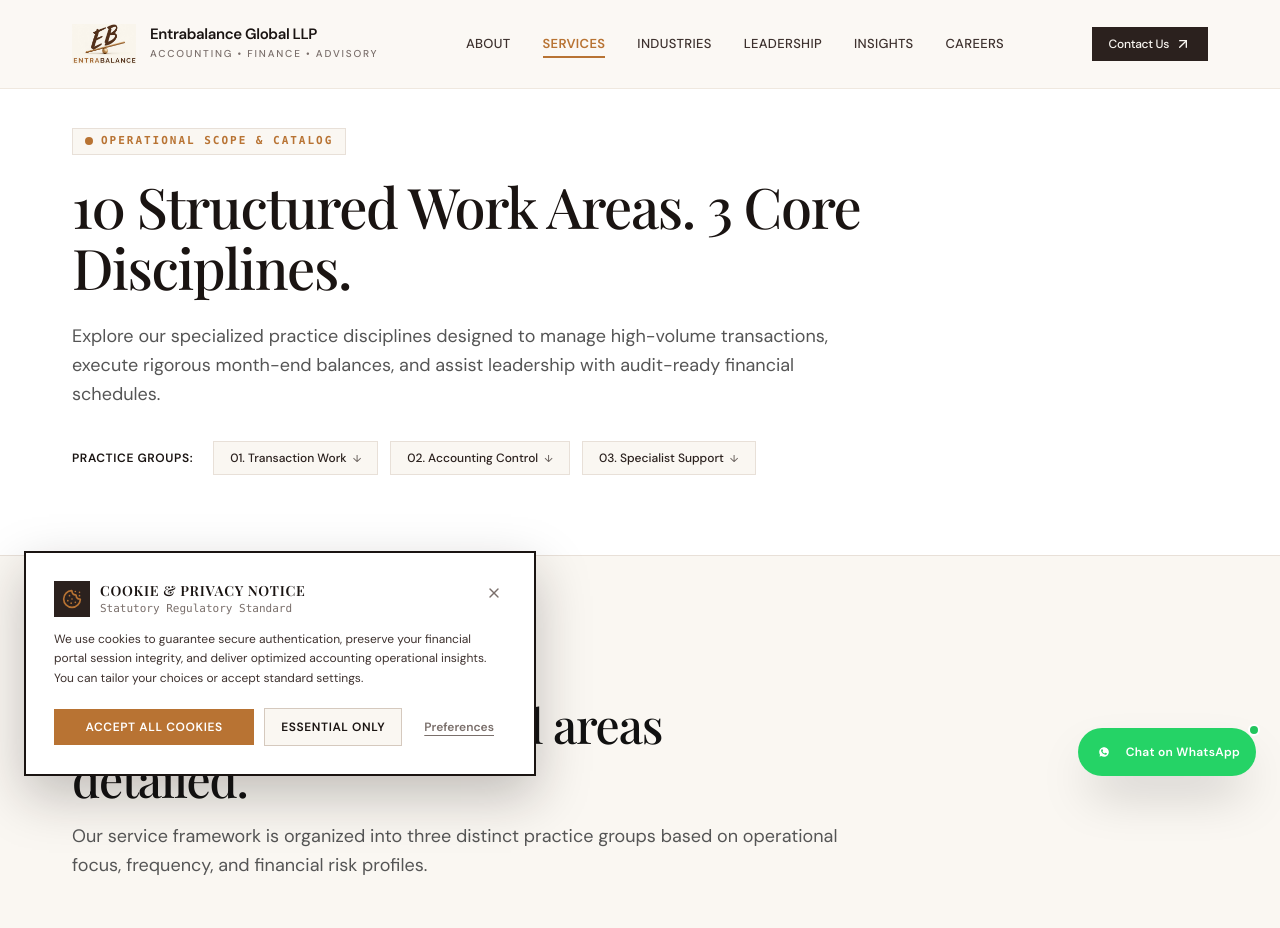
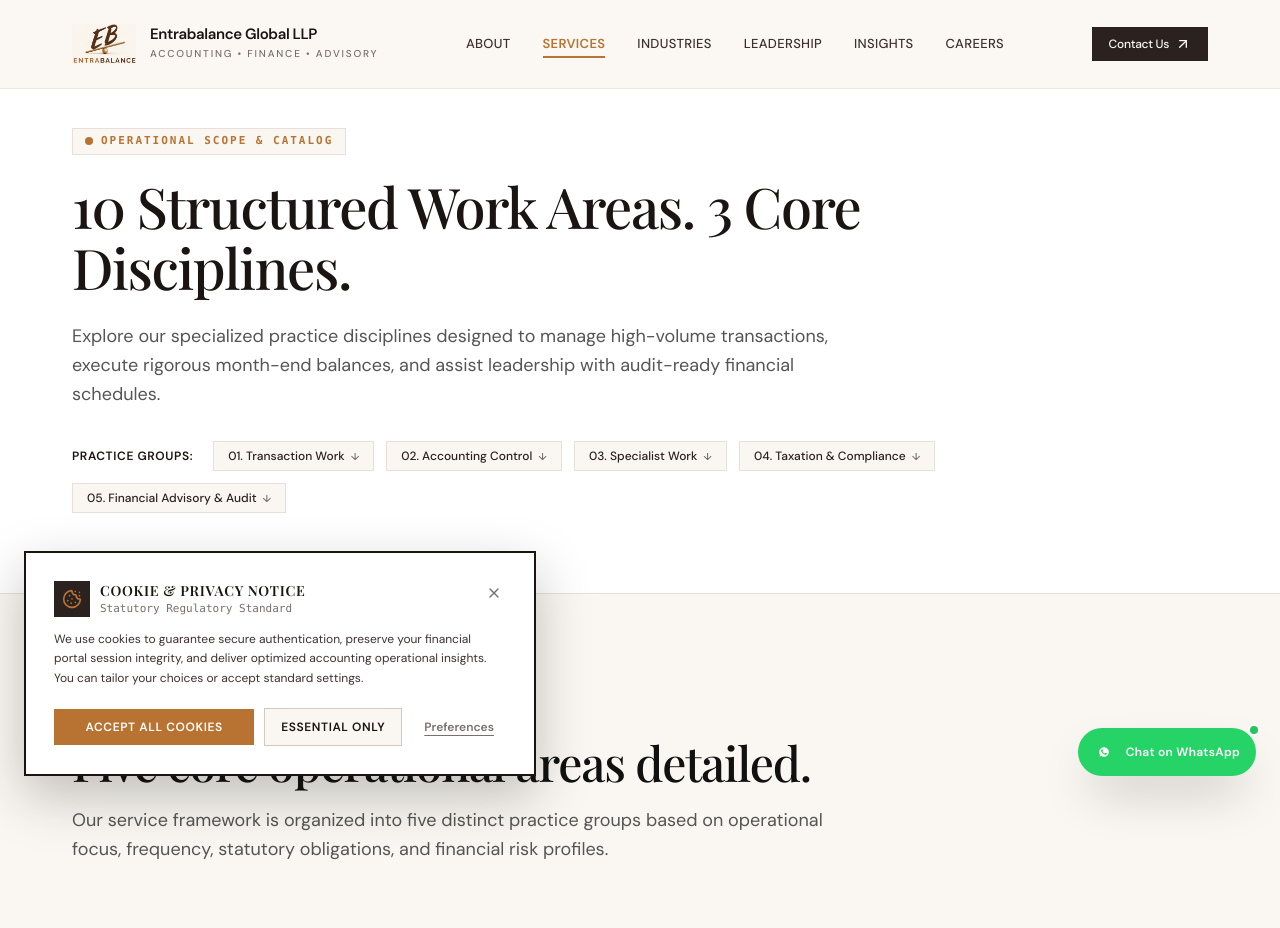
Before and after one commit to GaurangJagtap/yogesh-website, a Next.js app: page /services in a window 1280 px wide. Shown: the top 928 px of the page. Built offline with nearby package versions, Linux system fonts and the light colour scheme; grey boxes are pictures that could not be loaded; a web font is replaced by a local one.

Commit message:
Add 2 operational pillars with sliding animation and update Shubham Agarwal photo

```diff
--- a/app/services/page.tsx
+++ b/app/services/page.tsx
@@ -37,38 +37,27 @@ export default function ServicesPage() {
             <span className="text-xs font-semibold text-[#1A1412] uppercase tracking-wider mr-2">
               Practice Groups:
             </span>
-            <a
-              href="#transaction-work"
-              className="px-4 py-2 text-xs font-medium text-[#2B211E] bg-[#FAF7F2] hover:bg-[#B87333] hover:text-white border border-[#E8E0D8] transition-all flex items-center gap-1.5"
-            >
-              <span>01. Transaction Work</span>
-              <span className="text-[10px] opacity-70">↓</span>
-            </a>
-            <a
-              href="#accounting-control"
-              className="px-4 py-2 text-xs font-medium text-[#2B211E] bg-[#FAF7F2] hover:bg-[#B87333] hover:text-white border border-[#E8E0D8] transition-all flex items-center gap-1.5"
-            >
-              <span>02. Accounting Control</span>
-              <span className="text-[10px] opacity-70">↓</span>
-            </a>
-            <a
-              href="#specialist-work"
-              className="px-4 py-2 text-xs font-medium text-[#2B211E] bg-[#FAF7F2] hover:bg-[#B87333] hover:text-white border border-[#E8E0D8] transition-all flex items-center gap-1.5"
-            >
-              <span>03. Specialist Support</span>
-              <span className="text-[10px] opacity-70">↓</span>
-            </a>
+            {serviceCategoryGroups.map((group, i) => (
+              <a
+                key={group.id}
+                href={`#${group.id}`}
+                className="px-3.5 py-1.5 text-xs font-medium text-[#2B211E] bg-[#FAF7F2] hover:bg-[#B87333] hover:text-white border border-[#E8E0D8] transition-all flex items-center gap-1.5"
+              >
+                <span>0{i + 1}. {group.title}</span>
+                <span className="text-[10px] opacity-70">↓</span>
+              </a>
+            ))}
           </div>
         </div>
       </section>
 
-      {/* 3 Detailed Operational Capability Dossiers */}
+      {/* 5 Detailed Operational Capability Dossiers */}
       <section className="py-20 md:py-28 bg-[#FAF7F2] border-b border-[#E8E0D8]">
         <div className="container-custom">
           <SectionHeading
             eyebrow="Practice Disciplines"
-            title="Three core operational areas detailed."
-            description="Our service framework is organized into three distinct practice groups based on operational focus, frequency, and financial risk profiles."
+            title="Five core operational areas detailed."
+            description="Our service framework is organized into five distinct practice groups based on operational focus, frequency, statutory obligations, and financial risk profiles."
           />
 
           <div className="space-y-12 mt-12">
@@ -76,12 +65,16 @@ export default function ServicesPage() {
               const pillarImages = [
                 "https://images.unsplash.com/photo-1554224154-26032ffc0d07?auto=format&fit=crop&q=80&w=1000",
                 "https://images.unsplash.com/photo-1454165804606-c3d57bc86b40?auto=format&fit=crop&q=80&w=1000",
-                "https://images.unsplash.com/photo-1551836022-d5d88e9218df?auto=format&fit=crop&q=80&w=1000"
+                "https://images.unsplash.com/photo-1551836022-d5d88e9218df?auto=format&fit=crop&q=80&w=1000",
+                "https://images.unsplash.com/photo-1450133064473-71024230f91b?auto=format&fit=crop&q=80&w=1000",
+                "https://images.unsplash.com/photo-1460925895917-afdab827c52f?auto=format&fit=crop&q=80&w=1000"
               ];
               const pillarStats = [
                 { cadence: "Continuous / Daily", focus: "Payables, Receivables & Bank Feeds", risk: "Cash Leakage & Late Invoicing" },
                 { cadence: "Weekly & Monthly Close", focus: "General Ledger, Accruals & Balance Tie-outs", risk: "Unidentified Variances & Imbalances" },
-                { cadence: "Monthly, Quarterly & Annual", focus: "Management Reports, Payroll & Audit Fulfillment", risk: "Compliance Penalties & Reporting Lags" }
+                { cadence: "Monthly, Quarterly & Annual", focus: "Management Reports, Payroll & Ad-hoc Requests", risk: "Compliance Penalties & Reporting Lags" },
+                { cadence: "Monthly & Quarterly Statutory", focus: "Sales Tax / VAT, Withholding & Statutory Filings", risk: "Tax Non-compliance, Penalties & Audits" },
+                { cadence: "Quarterly, Annual & Ongoing", focus: "Audit Dossiers, Forecasting & Working Capital", risk: "Audit Deficiencies & Cash Inefficiencies" }
               ];
               const stats = pillarStats[idx] || pillarStats[0];
 
--- a/data/services.ts
+++ b/data/services.ts
@@ -798,5 +798,33 @@ export const serviceCategoryGroups: ServiceCategoryGroup[] = [
       "Process Improvement"
     ],
     services: servicesData.filter((s) => s.category === "Specialist Work")
+  },
+  {
+    id: "taxation-compliance",
+    title: "Taxation & Compliance",
+    tagline: "Direct & indirect corporate tax adherence, statutory filings, and regulatory readiness",
+    description: "Comprehensive tax schedule preparation, sales tax nexus tracking, withholding tax reviews, and end-to-end statutory compliance across global operating jurisdictions.",
+    items: [
+      "Corporate Income Tax Preparation",
+      "Sales Tax & VAT Filings",
+      "Withholding & Payroll Tax",
+      "Statutory Regulatory Filings",
+      "Tax Ledger Reconciliation"
+    ],
+    services: servicesData.filter((s) => s.id === "05" || s.id === "08")
+  },
+  {
+    id: "financial-audit",
+    title: "Financial Advisory & Audit",
+    tagline: "Audit trail readiness, management dashboards, working capital, and financial forecasting",
+    description: "Strategic financial insights, external audit package preparation, variance investigations, and cash-flow management empowering executive decision-makers.",
+    items: [
+      "Audit Working Papers & Evidence",
+      "External Auditor Liaison Support",
+      "Budgeting & Cash Flow Forecasting",
+      "KPI & Working Capital Analysis",
+      "Internal Financial Controls Testing"
+    ],
+    services: servicesData.filter((s) => s.id === "06" || s.id === "07" || s.id === "09")
   }
 ];
--- a/data/team.ts
+++ b/data/team.ts
@@ -59,6 +59,6 @@ export const leadershipData: PrincipalContact[] = [
     role: "Co-Founder & Principal Partner",
     category: "Designated Leadership",
     bio: "Co-Founder and principal partner supporting client mandates across transaction processing, accounting controls, period-end financial tie-outs, and disciplined workflow improvements.",
-    image: ""
+    image: "/shubham-agarwal.png"
   }
 ];
```
Also changed, not shown: components/ServiceCategories.tsx (+136 -24 lines), public/shubham-agarwal.png (added).
